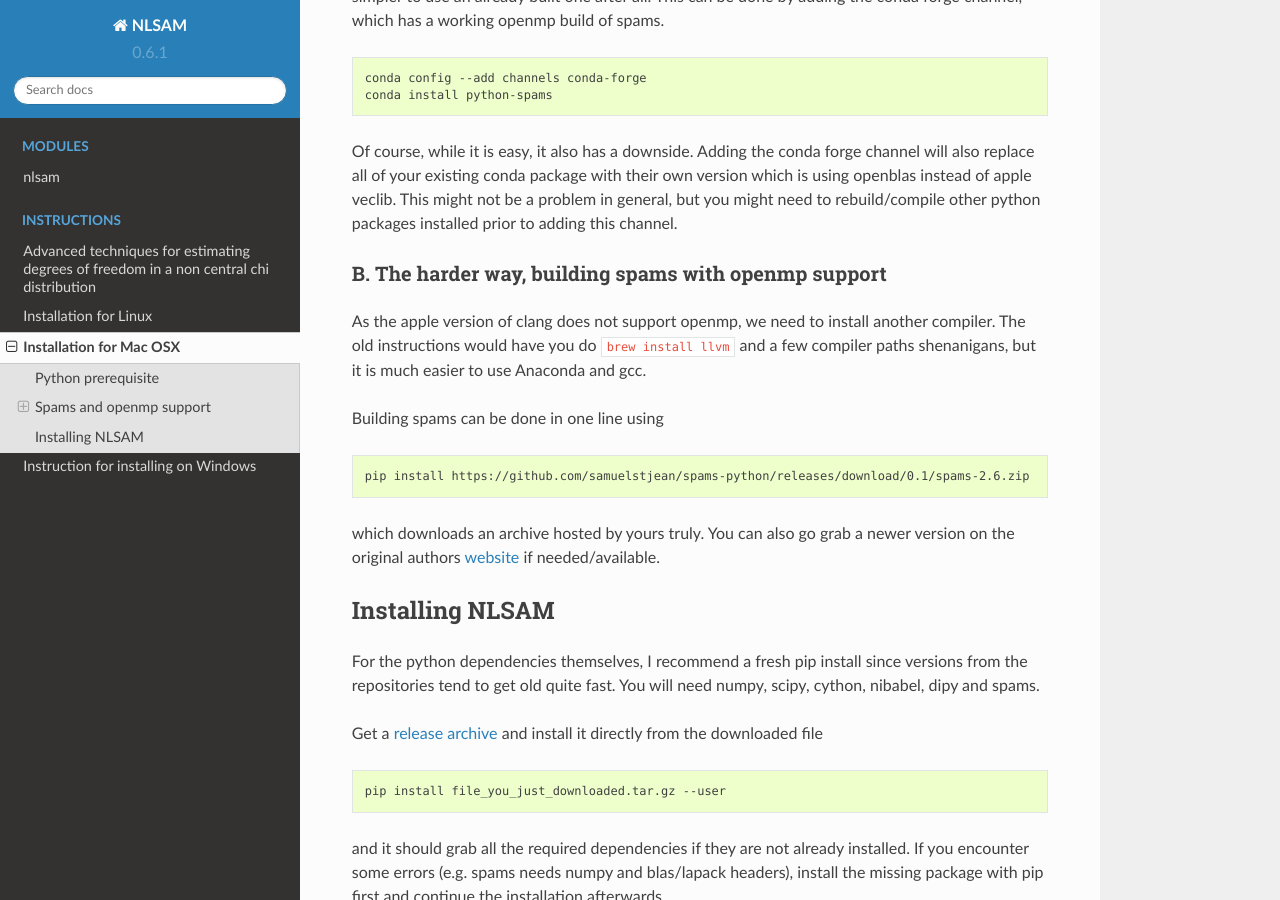
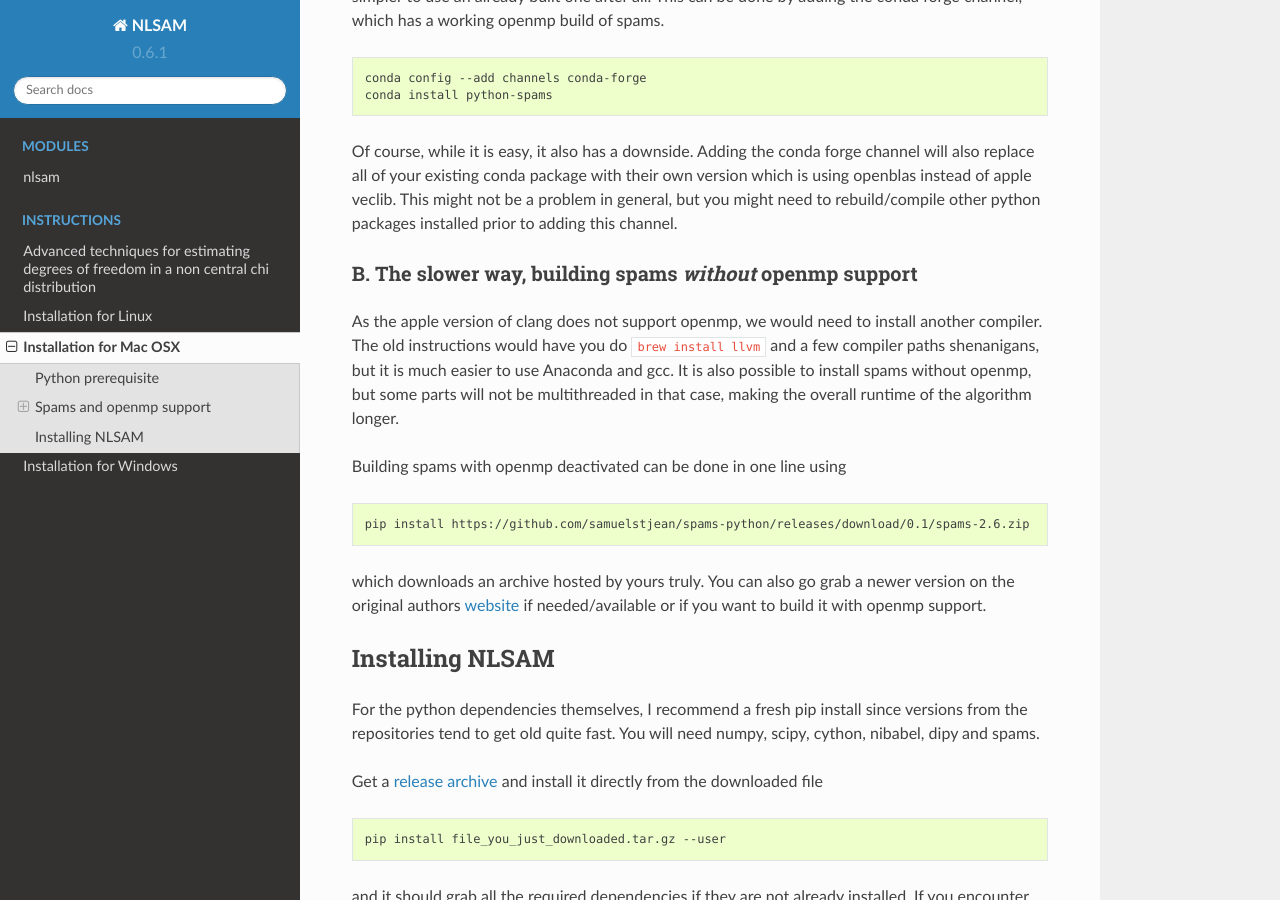
Before and after one commit to samuelstjean/nlsam, a Sphinx documentation site: the page built from docs/wiki/install_mac.md, in a window 1280 px wide and 900 px high, scrolled down 697 px. Built offline with Sphinx 7.4.7 and the Read the Docs theme 2.0.0, drawn with Linux system fonts in a browser that asks for light colours.

Commit message:
more mac no openmp instructions

```diff
--- a/docs/wiki/install_mac.md
+++ b/docs/wiki/install_mac.md
@@ -28,19 +28,20 @@ Of course, while it is easy, it also has a downside.
 Adding the conda forge channel will also replace all of your existing conda package with their own version which is using openblas instead of apple veclib.
 This might not be a problem in general, but you might need to rebuild/compile other python packages installed prior to adding this channel.
 
-### B. The harder way, building spams with openmp support
+### B. The slower way, building spams *without* openmp support
 
-As the apple version of clang does not support openmp, we need to install another compiler.
+As the apple version of clang does not support openmp, we would need to install another compiler.
 The old instructions would have you do `brew install llvm` and a few compiler  paths shenanigans, but it is much easier to use Anaconda and gcc.
+It is also possible to install spams without openmp, but some parts will not be multithreaded in that case, making the overall runtime of the algorithm longer.
 
-Building spams can be done in one line using
+Building spams with openmp deactivated can be done in one line using
 
 ~~~bash
 pip install https://github.com/samuelstjean/spams-python/releases/download/0.1/spams-2.6.zip
 ~~~
 
 which downloads an archive hosted by yours truly.
-You can also go grab a newer version on the original authors [website](http://spams-devel.gforge.inria.fr/downloads.html) if needed/available.
+You can also go grab a newer version on the original authors [website](http://spams-devel.gforge.inria.fr/downloads.html) if needed/available or if you want to build it with openmp support.
 
 ## Installing NLSAM
 
```
Also changed, not shown: docs/wiki/install_windows.md (+6 -4 lines).
